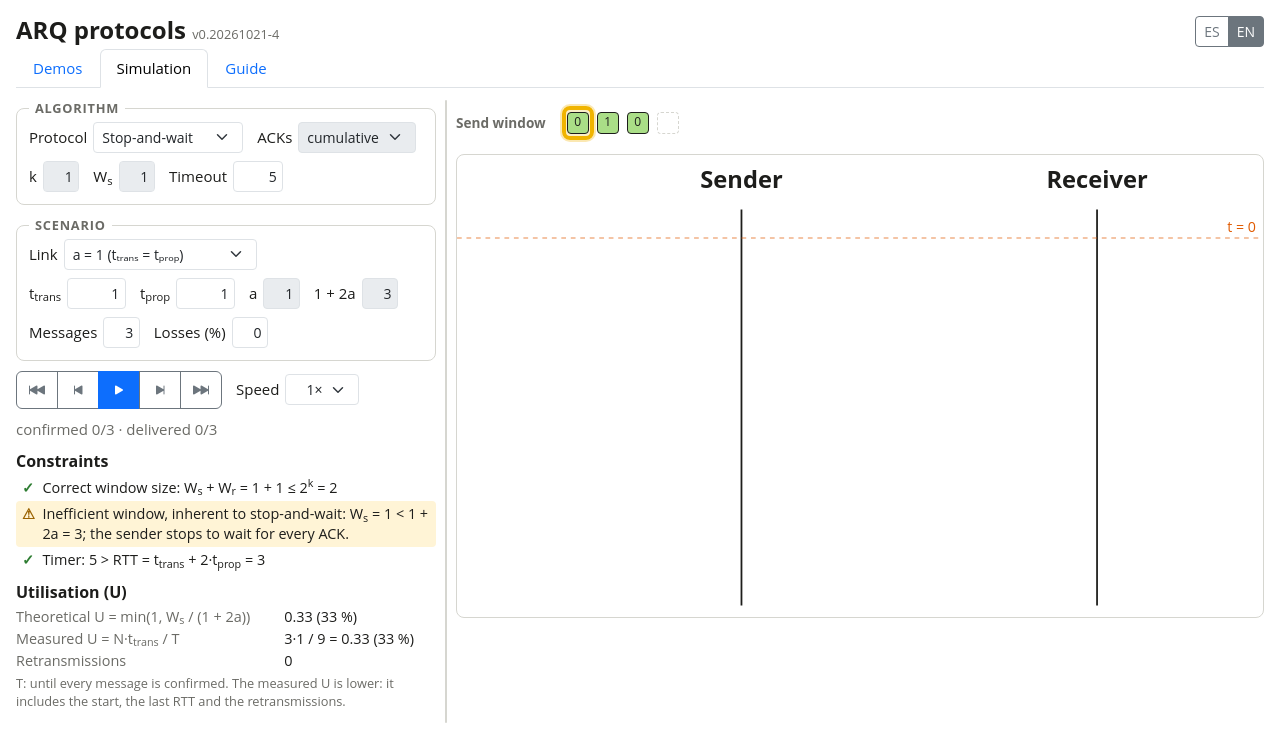
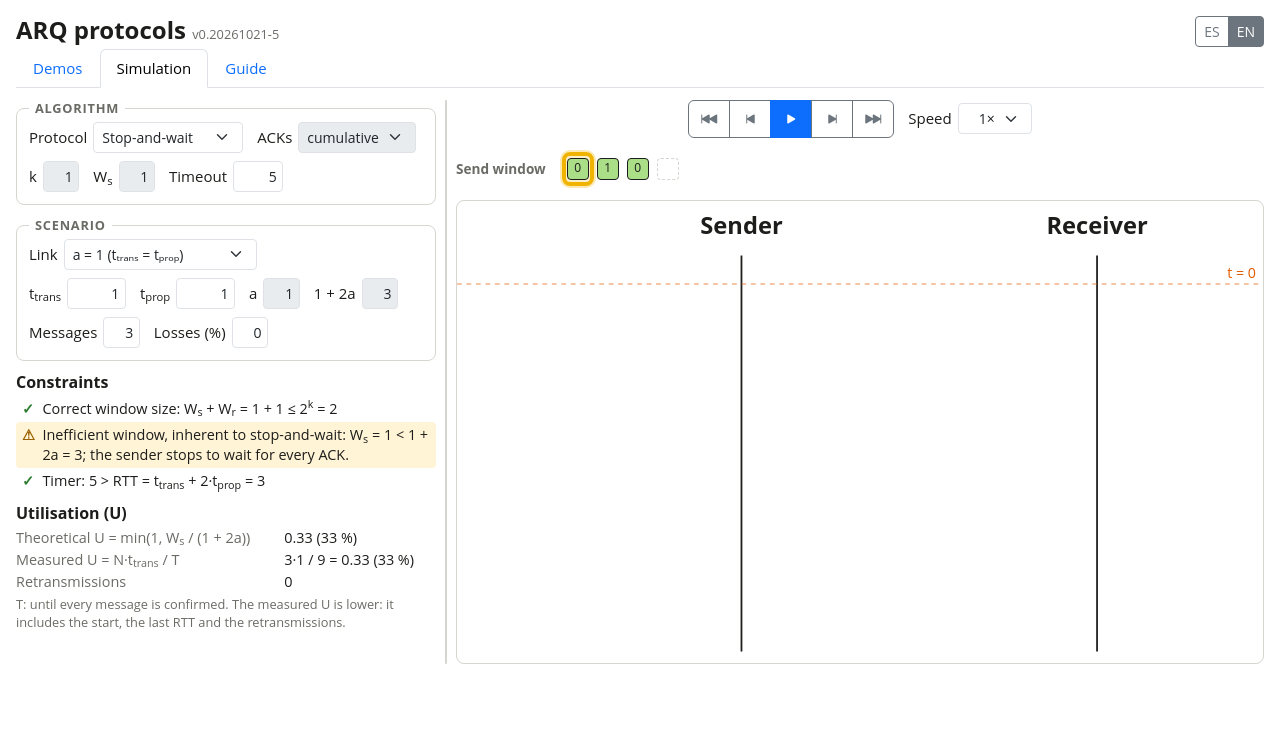
Before and after one commit to destripando-internet/arq-demo, a website with bundled scripts: page index.html in a window 1280 px wide. Both pictures are taken after a click on the tab "Simulation". Built offline with nearby package versions, Linux system fonts and the light colour scheme.

Commit message:
playback bar centred above the diagram, without the progress readout

```diff
--- a/index.html
+++ b/index.html
@@ -73,8 +73,16 @@
         </div>
       </fieldset>
     </div>
+  </form>
 
-    <div class="player">
+  <section id="state"></section>
+  </div>
+
+  <div class="sim-split" role="separator" aria-orientation="vertical" tabindex="0"
+       data-i18n-title="split.title" data-i18n-aria="split.title"></div>
+
+  <div class="sim-main">
+  <div class="player" id="player">
     <div class="btn-group" role="group">
       <button type="button" class="btn btn-outline-secondary" data-act="reset" data-i18n-title="reset"><i class="bi bi-skip-backward-fill"></i></button>
       <button type="button" class="btn btn-outline-secondary" data-act="prev" data-i18n-title="prev"><i class="bi bi-skip-start-fill"></i></button>
@@ -89,17 +97,8 @@
         <option value="2">2×</option>
         <option value="4">4×</option>
       </select></label>
-      <span id="clock" class="clock-readout"></span>
-    </div>
-  </form>
-
-  <section id="state"></section>
   </div>
 
-  <div class="sim-split" role="separator" aria-orientation="vertical" tabindex="0"
-       data-i18n-title="split.title" data-i18n-aria="split.title"></div>
-
-  <div class="sim-main">
   <section id="tape" class="tape"></section>
 
   <div id="timeline-wrap">
--- a/main.js
+++ b/main.js
@@ -4,7 +4,7 @@ import { LINKS, linkFor } from './sim/links.js';
 import { PROTOCOLS, byId } from './protocols/index.js';
 import { renderTimeline, eventTimes } from './ui/timeline.js';
 import { timeScale } from './ui/timescale.js';
-import { renderState, progress, num } from './ui/state.js';
+import { renderState, num } from './ui/state.js';
 import { renderGuide } from './ui/guide.js';
 import { LANGS, lang, setLang, t } from './ui/i18n.js';
 import { GROUPS, demoById, demosIn } from './ui/demos.js';
@@ -25,8 +25,9 @@ const f = form.elements;
 const svg = document.getElementById('timeline');
 const panel = document.getElementById('state');
 const wrap = document.getElementById('timeline-wrap');
-const clockOut = document.getElementById('clock');
-const playBtn = form.querySelector('[data-act=play]');
+const player = document.getElementById('player');
+const speed = player.querySelector('[name=speed]');
+const playBtn = player.querySelector('[data-act=play]');
 const langBar = document.getElementById('lang');
 const tabs = document.getElementById('tabs');
 const guide = document.getElementById('tab-guide');
@@ -190,7 +191,6 @@ function draw() {
   svg.setAttribute('height', r.height);
   svg.innerHTML = r.svg;
   panel.innerHTML = renderState(trace, analysis);
-  clockOut.innerHTML = progress(trace, now);
   tape.update(now);
   if (playing) {
     const yPx = r.playheadY * svg.clientWidth / r.width;
@@ -203,7 +203,7 @@ function tick(ts) {
   if (!playing) return;
   const dt = lastFrame ? (ts - lastFrame) / 1000 : 0;
   lastFrame = ts;
-  const py = scale.y(now) + dt * playbackRate(trace.params) * +f.speed.value;
+  const py = scale.y(now) + dt * playbackRate(trace.params) * +speed.value;
   now = Math.min(trace.end, scale.time(py));
   draw();
   if (now >= trace.end) setPlaying(false);
@@ -252,13 +252,12 @@ const actions = {
   },
 };
 
-form.addEventListener('click', e => {
+player.addEventListener('click', e => {
   const act = e.target.closest('[data-act]')?.dataset.act;
   if (act) actions[act]();
 });
 
 form.addEventListener('input', e => {
-  if (e.target === f.speed) return;
   if (e.target === f.p) {
     loadParams(byId(f.p.value));
     losses.clear();
--- a/style.css
+++ b/style.css
@@ -103,7 +103,6 @@ fieldset.group legend {
 #controls input[type=number]::-webkit-inner-spin-button,
 #controls input[type=number]::-webkit-outer-spin-button { -webkit-appearance: none; margin: 0; }
 #controls .form-select { width: auto; }
-#controls select[name=speed] { text-align: right; }
 fieldset.group .line { display: flex; flex-wrap: wrap; gap: 8px 14px; align-items: center; }
 /* Computed values (a, 1 + 2a): drawn as a disabled form-control-sm. */
 .calc {
@@ -117,9 +116,10 @@ fieldset.group .line { display: flex; flex-wrap: wrap; gap: 8px 14px; align-item
   line-height: 1.5;
   color: var(--bs-body-color);
 }
-.player { display: flex; flex-wrap: wrap; align-items: center; gap: 10px 14px; }
-.clock-readout { font-variant-numeric: tabular-nums; color: var(--muted); }
-.clock-readout .bad { color: var(--bad); }
+/* Playback bar, centred above the diagram */
+.player { display: flex; flex-wrap: wrap; justify-content: center; align-items: center; gap: 8px 14px; margin: 0 0 8px; }
+.player label { display: inline-flex; gap: 6px; align-items: center; margin: 0; }
+.player .form-select { width: auto; text-align: right; }
 #controls .form-control.invalid, #controls .form-select.invalid {
   border: 2px solid var(--bad);
   background-color: var(--bad-bg);
@@ -157,7 +157,7 @@ output { min-width: 2.5em; font-variant-numeric: tabular-nums; color: var(--mute
 #state .hint { margin-top: 4px; font-size: 0.8rem; }
 
 #timeline-wrap {
-  max-height: calc(100vh - 86px);
+  max-height: calc(100vh - 132px);
   overflow-y: scroll;
   border: 1px solid var(--border);
   border-radius: 8px;
--- a/ui/i18n.js
+++ b/ui/i18n.js
@@ -41,9 +41,6 @@ const TEXTS = {
     'demo.modified': 'You have changed the scenario of this demo.',
     'demo.restore': 'Restore',
     'demo.close': 'Close',
-    'progress': ({ confirmed, delivered, count }) =>
-      `confirmed ${confirmed}/${count} · delivered ${delivered}/${count}`,
-    'wrong': ({ n }) => `(${n} wrong)`,
 
     'proto.saw': 'Stop-and-wait',
     'proto.gbn': 'Go-back-N',
@@ -185,9 +182,6 @@ const TEXTS = {
     'demo.modified': 'Has cambiado el escenario de esta demo.',
     'demo.restore': 'Restablecer',
     'demo.close': 'Cerrar',
-    'progress': ({ confirmed, delivered, count }) =>
-      `confirmados ${confirmed}/${count} · entregados ${delivered}/${count}`,
-    'wrong': ({ n }) => `(${n} ${n === 1 ? 'erróneo' : 'erróneos'})`,
 
     'proto.saw': 'Parada y espera',
     'proto.gbn': 'Repetición continua',
--- a/ui/state.js
+++ b/ui/state.js
@@ -17,18 +17,6 @@ export function renderState(trace, an) {
         ${metrics(an, trace.params)}
       </section>
     </div>`;
-}
-
-// «confirmed … · delivered …» at the current time.
-export function progress(trace, now) {
-  let snap = trace.snapshots[0];
-  for (const s of trace.snapshots) if (s.t <= now) snap = s;
-  // Deliveries of a message other than the one due (accepted duplicates)
-  const wrong = trace.deliveries.filter((d, i) => d.t <= now && d.abs !== i).length;
-  const text = t('progress', {
-    confirmed: snap.base, delivered: snap.delivered, count: trace.params.count,
-  });
-  return text + (wrong ? ` <strong class="bad">${t('wrong', { n: wrong })}</strong>` : '');
 }
 
 const ICON = { ok: '✓', warn: '⚠', error: '✗' };
--- a/version.js
+++ b/version.js
@@ -1,4 +1,4 @@
 // Version of the application, shown after the title: 0.YYYYMMDD-n, the date
 // of the commit and n its number within the day (from 1). The pre-commit hook
 // (.githooks/pre-commit) sets it on every commit with tools/bump_version.py.
-export const VERSION = '0.20261021-4';
+export const VERSION = '0.20261021-5';
```
Lines whose indentation alone changed are shown as unchanged.
